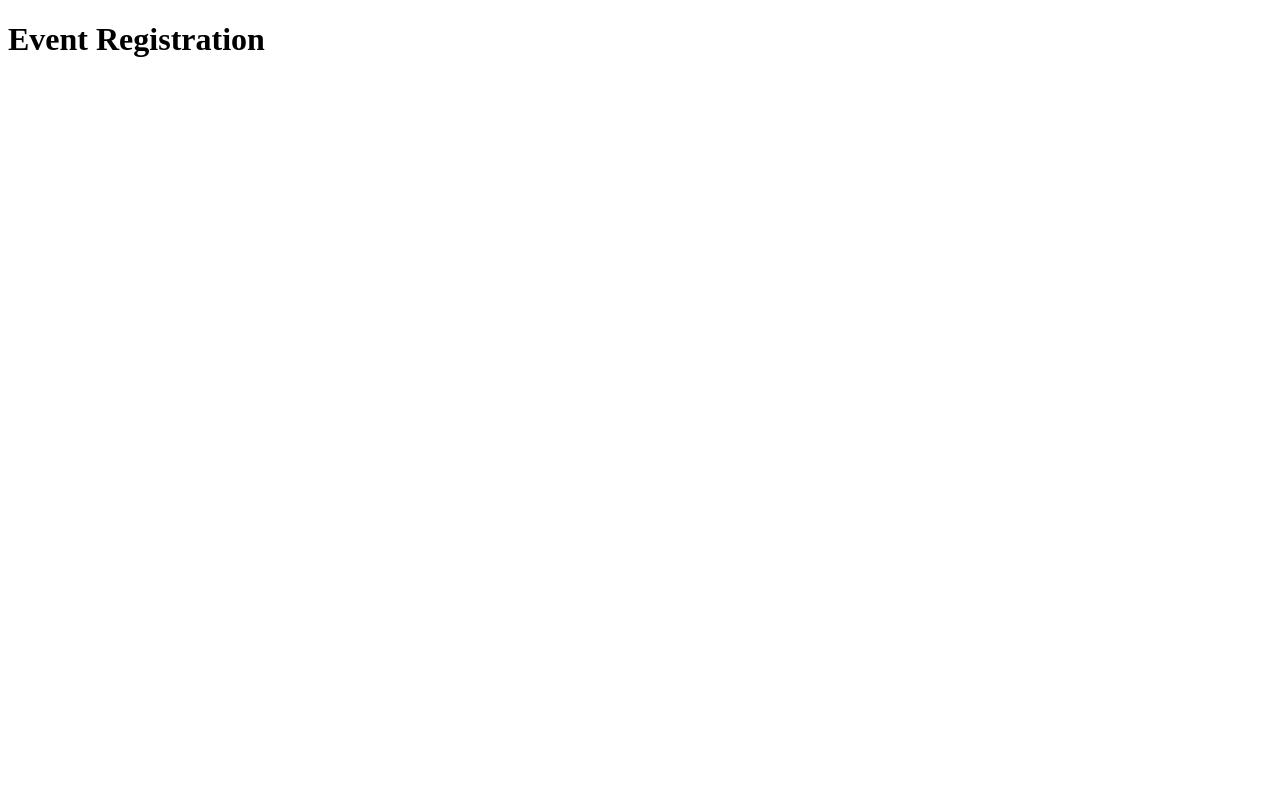
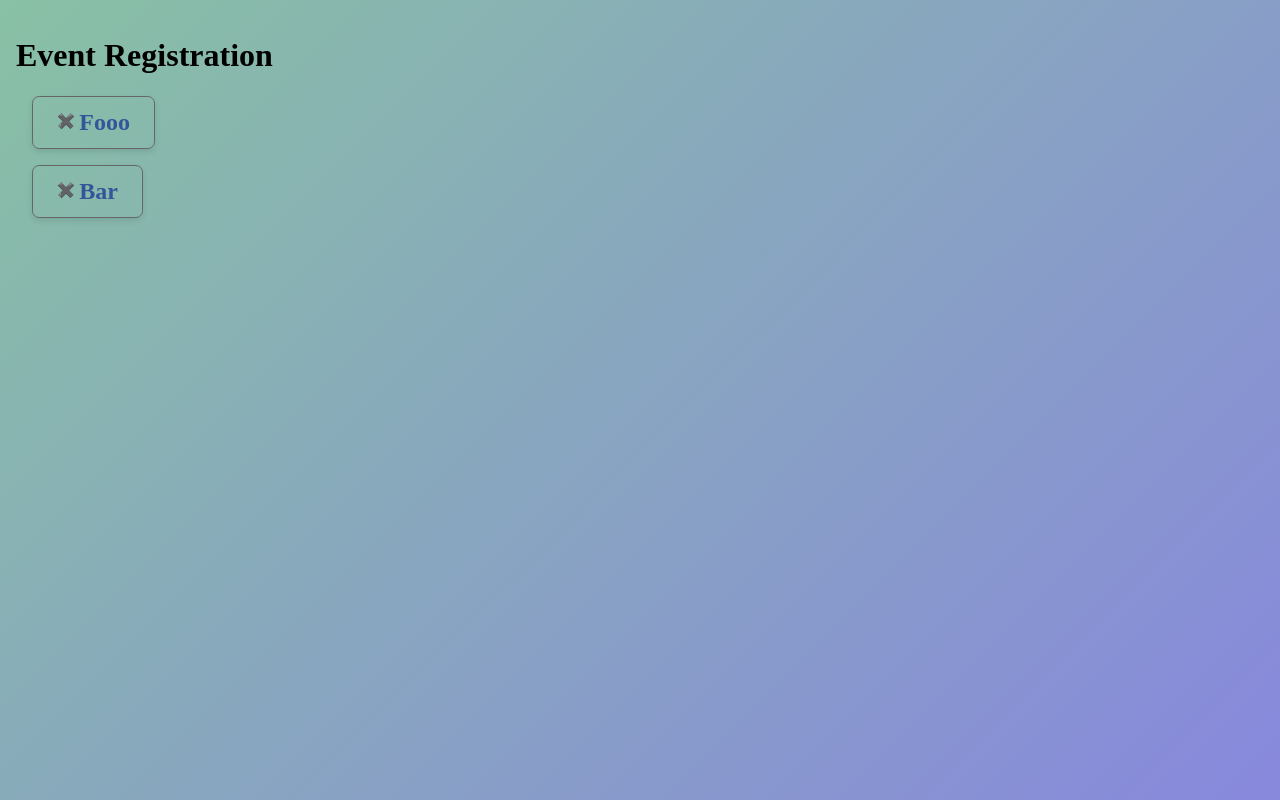
Before and after one commit to SAP-samples/teched2023-AD266, a website: page frontend/index.html in a window 1280 px wide. Drawn offline with Linux system fonts and the light colour scheme; no server answers.

Commit message:
Update index.html

```diff
--- a/frontend/index.html
+++ b/frontend/index.html
@@ -1,15 +1,57 @@
 <!DOCTYPE html>
-<html>
+<html lang="en">
 <head>
+  <meta charset="utf-8">
   <title>Event Registration</title>
   <style>
-    /* Add your CSS styling here */
+    body {
+      height: 100%;
+      margin: 0;
+      overflow: auto;
+      padding:1em;
+    }
+    body::before {
+      content: "";
+      z-index:-1;
+      position: fixed;
+      top: 0;
+      left: 0;
+      width: 100%;
+      height: 100%;
+      background: linear-gradient(135deg, #88dd88, #8888dd);
+      background-size: 150% 150%;
+      animation: gradientAnimation 10s infinite;
+    }
+    @keyframes gradientAnimation {
+      0% { background-position: 0% 0%; }
+      50% { background-position: 100% 100%; }
+      100% { background-position: 0% 0%; }
+    }
+    span {
+      display: inline-block;
+      padding: 0.5em 1em;
+      font-size: 1.5em;
+      border: 1px solid #666;
+      border-radius: 0.3em;
+      text-align: center;
+      color: #335699;
+      font-weight: bold;
+      box-shadow: 0 3px 6px rgba(0, 0, 0, 0.1);
+    }
+    label:hover span { background-position: 100% 0; box-shadow: 0 3px 12px rgba(0, 0, 0, 0.15); }
+    label:hover { cursor: pointer; }
+    label > input { display: none; }
+    label > input:checked + *:before { content:'✔️'; }
+    label > input + *:before { content:'✖️'; vertical-align: top; display: inline-block; padding: 0.3em 0.3em 0 0; font-size:0.6em; }
+    label { display:block; margin: 1em; }
   </style>
 </head>
 <body>
 <h1>Event Registration</h1>
 <div id="eventList">
   <!-- Events will be displayed here -->
+  <label for="a" onchange="registerForEvent('a')"><input id="a" type="radio"/><span>Fooo</span></label>
+  <label for="b" onchange="registerForEvent('b')"><input id="b" type="radio"/><span>Bar</span></label>
 </div>
 
 <script>
@@ -20,7 +62,7 @@
       const eventList = document.getElementById('eventList');
       events.forEach((event) => {
         const eventDiv = document.createElement('div');
-        eventDiv.innerHTML = `<h2>${event.name}</h2><button onclick="registerForEvent(${event.id})">Register</button>`;
+        eventDiv.innerHTML = '<label for="i'+event.id+'" onchange="registerForEvent(\'i'+event.id+'\')"><input id="i'+event.id+'" type="radio"/><span>'+event.name+'</span></label>';
         eventList.appendChild(eventDiv);
       });
     })
```
